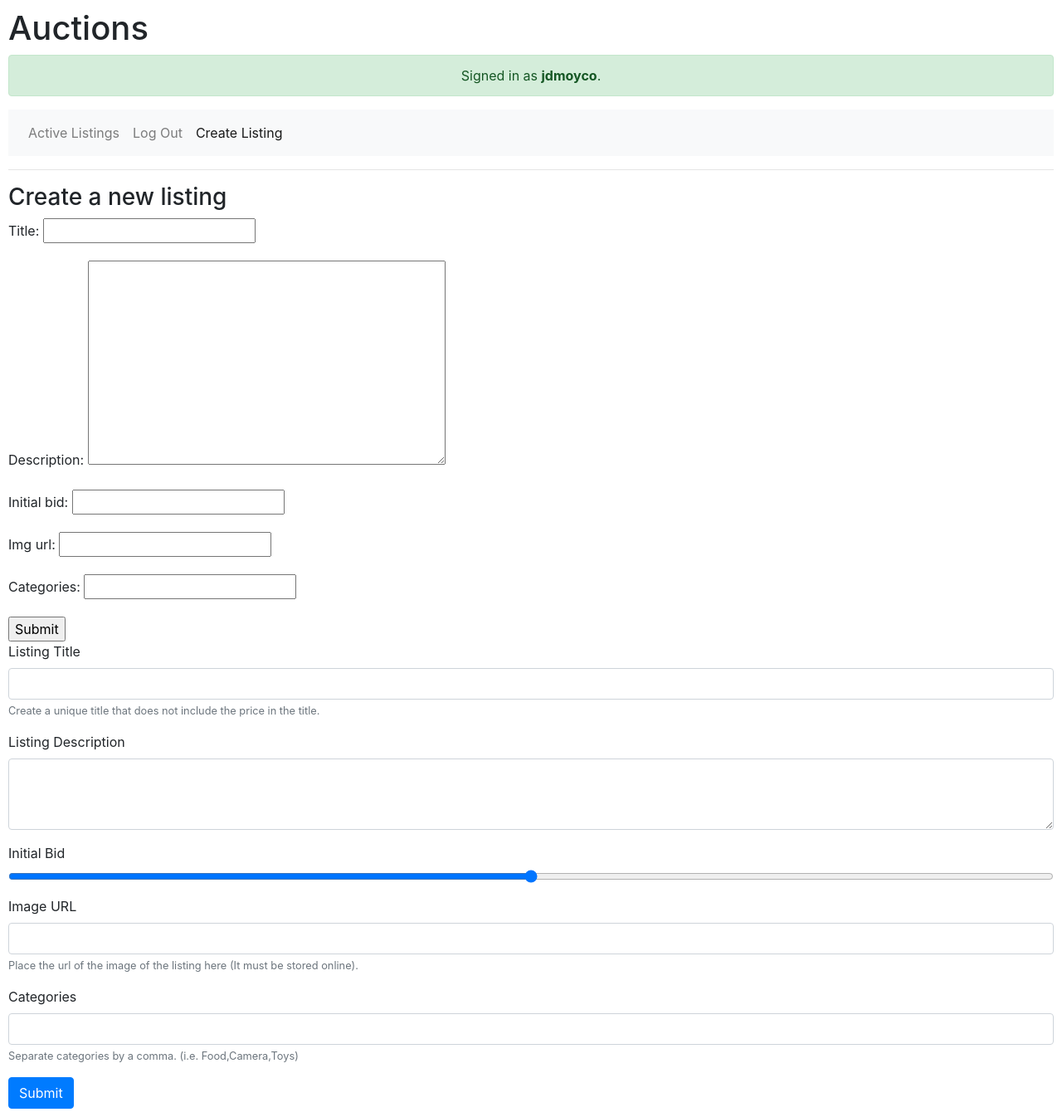
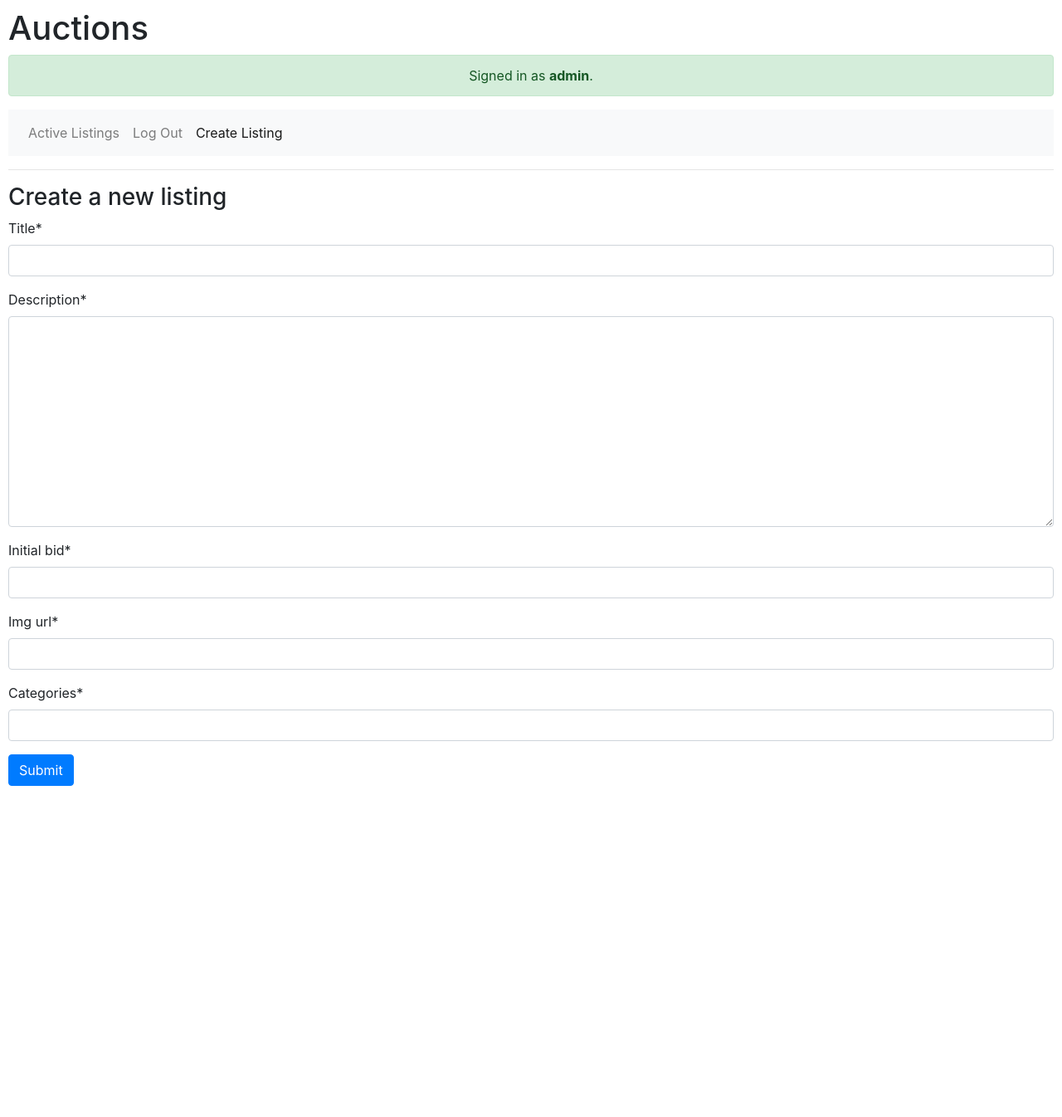
Before and after one commit to marvinmoyco/cs50w2020, a Django app: page /add_listing in a window 1280 px wide. Shown: the whole page at 83% size. After the commit the page ends 947 px from the top, so only its background shows below. Run offline with Django 3.2, Linux system fonts and the light colour scheme; a user stored in the database is signed in; some libraries are stand-ins or nearby versions.

Commit message:
Changed models.py

```diff
--- a/Project2-Commerce/commerce/auctions/admin.py
+++ b/Project2-Commerce/commerce/auctions/admin.py
@@ -5,5 +5,6 @@
 
 admin.site.register(User)
 admin.site.register(Listing)
-admin.site.register(Bid)
 admin.site.register(Comment)
+admin.site.register(Watchlist)
+admin.site.register(Categories)
--- a/Project2-Commerce/commerce/auctions/models.py
+++ b/Project2-Commerce/commerce/auctions/models.py
@@ -3,30 +3,33 @@
 from django.utils import timezone
 
 class User(AbstractUser):
-    pass
+    bid = models.PositiveIntegerField(default=0)
+    listing = models.ManyToManyField('Listing',blank=True,related_name="bids")
+    date = models.DateTimeField(auto_now=True)
 
-class Bid(models.Model):
-    date = models.DateTimeField(auto_now=True)
-    value = models.PositiveIntegerField(default=0)
-    listing = models.ForeignKey('Listing',on_delete=models.CASCADE,related_name="listing_bid",default=None)
 
 class Listing(models.Model):
     id = models.AutoField(primary_key=True)
-    title = models.CharField(max_length = 64)
+    title = models.CharField(max_length = 256)
     description = models.TextField()
-    initial_bid = models.IntegerField(default=0)
     url = models.URLField()
     date_created = models.DateTimeField(auto_now_add=True)
     categories = models.ManyToManyField('Categories',blank=True,related_name="listing_categories")
-    #bid = models.ForeignKey('Bid' ,on_delete=models.CASCADE,related_name="current_bid",default=None)
+    bid_winner = models.ForeignKey('User',on_delete=models.CASCADE,related_name="winner",default=None)
+    creator = models.ForeignKey('User',on_delete=models.CASCADE,related_name="creator_listing",default=None)
+    closed = models.IntegerField(default = 0)
 
 
 class Comment(models.Model):
     username = models.ForeignKey('User',on_delete=models.CASCADE,related_name = "user_comment",default=None)
     comment = models.TextField(default="")
     comment_date = models.DateTimeField(auto_now=True)
-    listing = models.ManyToManyField('Listing',blank=True,related_name="comment")
+    listing = models.ManyToManyField('Listing',blank=True,related_name="comment",default=None)
 
 class Categories(models.Model):
     id = models.AutoField(primary_key=True)
     categories = models.TextField(default="")
+
+class Watchlist(models.Model):
+    user = models.ManyToManyField('User', blank=True, related_name="user_watchlist",default=None)
+    listing = models.ManyToManyField('Listing',blank=True,related_name="watchlist",default=None)
--- a/Project2-Commerce/commerce/auctions/templates/auctions/create.html
+++ b/Project2-Commerce/commerce/auctions/templates/auctions/create.html
@@ -3,16 +3,18 @@
 {% block body %}
 <h3>Create a new listing</h3>
 <div>
-
+  {% load crispy_forms_tags %}
     <form action="{% url 'auction:add_listing' %}" method = post>
         <div class="form-group">
-            {{ form.as_p }}
+            {{ form | crispy }}
         </div>
 
-        <input type=submit>
+        <input class="btn btn-primary" type="submit" value="Submit">
         {% csrf_token %}
     </form>
 </div>
+
+<!--
 
 <div>
   <form>
@@ -26,8 +28,8 @@
       <textarea class="form-control" id="exampleFormControlTextarea1" rows="3"></textarea>
     </div>
     <div class="form-group">
-        <label for="formControlRange">Initial Bid</label>
-        <input type="range" class="form-control-range" id="formControlRange">
+      <label for="InitialBid">Initial Bid</label>
+      <input type="number" class="form-control" id="InitialBid">
     </div>
     <div class="form-group">
       <label for="exampleInputEmail1">Image URL</label>
@@ -42,5 +44,6 @@
     <button type="submit" class="btn btn-primary">Submit</button>
   </form>
 </div>
+-->
 
 {% endblock %}
--- a/Project2-Commerce/commerce/auctions/templates/auctions/index.html
+++ b/Project2-Commerce/commerce/auctions/templates/auctions/index.html
@@ -9,8 +9,8 @@
             <div class="card" style="width: 18rem;">
                 <img src="{{ listing.url }}" class="card-img-top" alt="Picture of {{ listing.title }}">
                 <div class="card-body">
-                <h5 class="card-title">{{ listing.title }}</h5>
-                <h6 class="card-subtitle mb-2 text-muted">Current Bid: {{ listing.initial_bid }}</h6>
+                <h5 class="card-title"><a href="{% url 'auction:listing' listing.title %}">{{ listing.title }}</a></h5>
+                <h6 class="card-subtitle mb-2 text-muted">Current Bid: {{ listing.bid_listing.value }}</h6>
                 <h6 class="card-subtitle mb-2 text-muted">Date added: {{listing.date_created}}</h6>
                 <p class="card-text">{{ listing.description }}</p>
                 <a href="{% url 'auction:listing' listing.title %}" class="btn btn-primary">Check this listing</a>
--- a/Project2-Commerce/commerce/auctions/templates/auctions/layout.html
+++ b/Project2-Commerce/commerce/auctions/templates/auctions/layout.html
@@ -1,5 +1,5 @@
 {% load static %}
-
+{% load crispy_forms_tags %}
 <!DOCTYPE html>
 <html lang="en">
     <head>
--- a/Project2-Commerce/commerce/auctions/templates/auctions/listing.html
+++ b/Project2-Commerce/commerce/auctions/templates/auctions/listing.html
@@ -13,6 +13,11 @@
       <h5 class="mt-0">{{ current_listing.title }}</h5>
       <h6>Current Bid: {{current_listing.initial_bid}}</h6>
       <p>{{ current_listing.description }}</p>
+      {% if user.is_authenticated %}
+
+      {% else %}
+
+      {% endif %}
     </div>
   </div>
 
--- a/Project2-Commerce/commerce/auctions/views.py
+++ b/Project2-Commerce/commerce/auctions/views.py
@@ -4,7 +4,7 @@
 from django.shortcuts import render
 from django.urls import reverse
 from django import forms
-from .models import Listing
+from .models import *
 class New_Listing(forms.Form):
     title = forms.CharField()
     description = forms.CharField(widget=forms.Textarea)
@@ -26,8 +26,9 @@
     if request.method == "POST":
         new_listing = New_Listing(request.POST)
         if new_listing.is_valid():
-
-            save_listing = Listing(title=new_listing.cleaned_data["title"],description=new_listing.cleaned_data["description"],url=new_listing.cleaned_data["img_url"],initial_bid=new_listing.cleaned_data["initial_bid"])
+            saved_categories = new_listing.cleaned_data["categories"]
+            save_listing = Listing(title=new_listing.cleaned_data["title"],description=new_listing.cleaned_data["description"],url=new_listing.cleaned_data["img_url"])
+            initial_bid = Bid(value=new_listing.cleaned_data["initial_bid"],listing=save_listing,user=request.user)
             save_listing.save()
             return HttpResponseRedirect(reverse('auction:index'))
     else:
--- a/Project2-Commerce/commerce/commerce/settings.py
+++ b/Project2-Commerce/commerce/commerce/settings.py
@@ -38,8 +38,9 @@
     'django.contrib.sessions',
     'django.contrib.messages',
     'django.contrib.staticfiles',
+    'crispy_forms'
 ]
-
+CRISPY_TEMPLATE_PACK='bootstrap4'
 MIDDLEWARE = [
     'django.middleware.security.SecurityMiddleware',
     'django.contrib.sessions.middleware.SessionMiddleware',
```
Also changed, not shown: Project2-Commerce/commerce/auctions/migrations/0004_auto_20200811_1214.py, Project2-Commerce/commerce/auctions/migrations/0010_auto_20200902_1049.py (added), Project2-Commerce/commerce/auctions/migrations/0011_watchlist_user.py (added), Project2-Commerce/commerce/auctions/migrations/0012_auto_20200903_0317.py (added), Project2-Commerce/commerce/db.sqlite3. Lines whose indentation alone changed are shown as unchanged.
